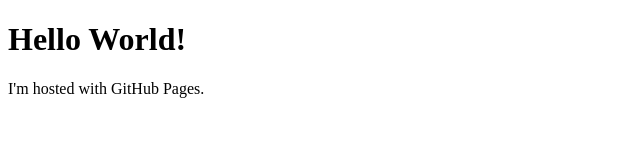
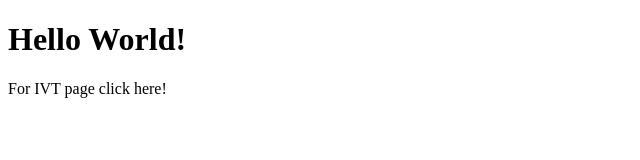
Before and after one commit to pavellu5/pavellu5.github.io, a plain HTML site: page index.html in a window 1280 px wide. Shown: the full height of the page, 0-640 px from the left. Drawn offline with Linux system fonts and the light colour scheme.

Commit message:
Update index.html

```diff
--- a/index.html
+++ b/index.html
@@ -2,6 +2,6 @@
 <html>
 <body>
 <h1>Hello World!</h1>
-<p>I'm hosted with GitHub Pages.</p>
+<p>For IVT page click here!</p>
 </body>
 </html>
```
